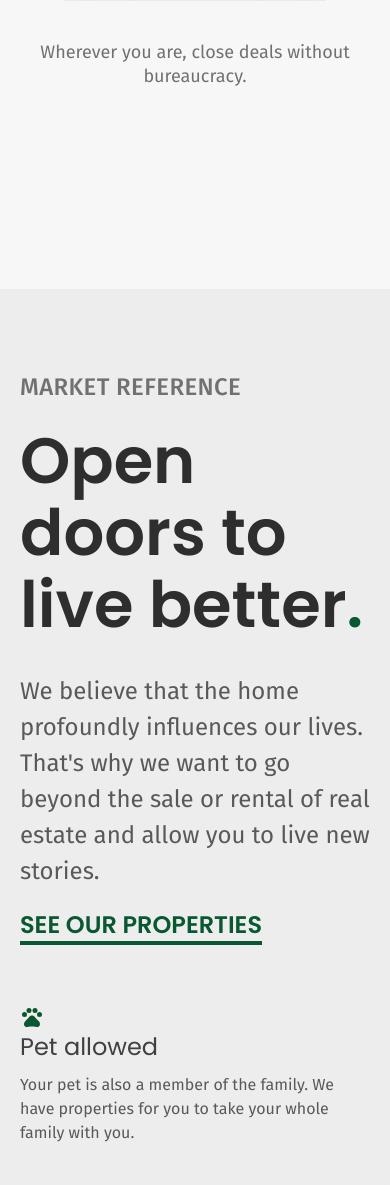
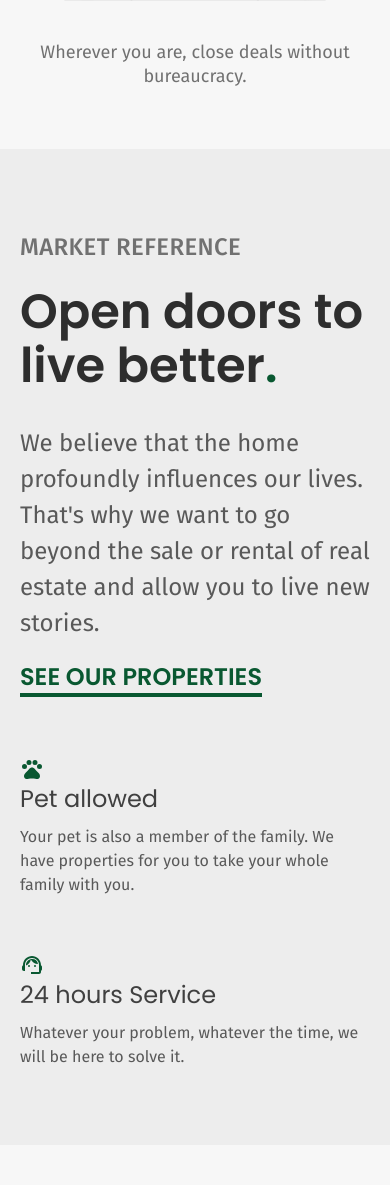
Before and after one commit to olehh92/Dublin-Inn-Real-Estate, a Django app: page / in a window 390 px wide. Shown: the part 2500-3685 px from the top of the page. Run offline with Django 4.2, Linux system fonts and the light colour scheme; data that the repository does not hold is empty; parts of the project's set-up code (start-up, migrations or seed data) failed here and were passed over.

Commit message:
Adjust some margins and paddings.

```diff
--- a/static/css/home/features.css
+++ b/static/css/home/features.css
@@ -29,6 +29,10 @@
 
 
 @media (max-width: 800px) {
+    .features {
+        padding-bottom: 60px;
+    }
+
     .features h2 {
         font-size: 3rem;
     }
--- a/static/css/home/keys.css
+++ b/static/css/home/keys.css
@@ -87,6 +87,10 @@
         flex-direction: column;
     }
 
+    .keys-content h2 {
+        font-size: 3rem;
+    }
+
     .keys-benefits p {
         margin-bottom: 16px;
     }
```
